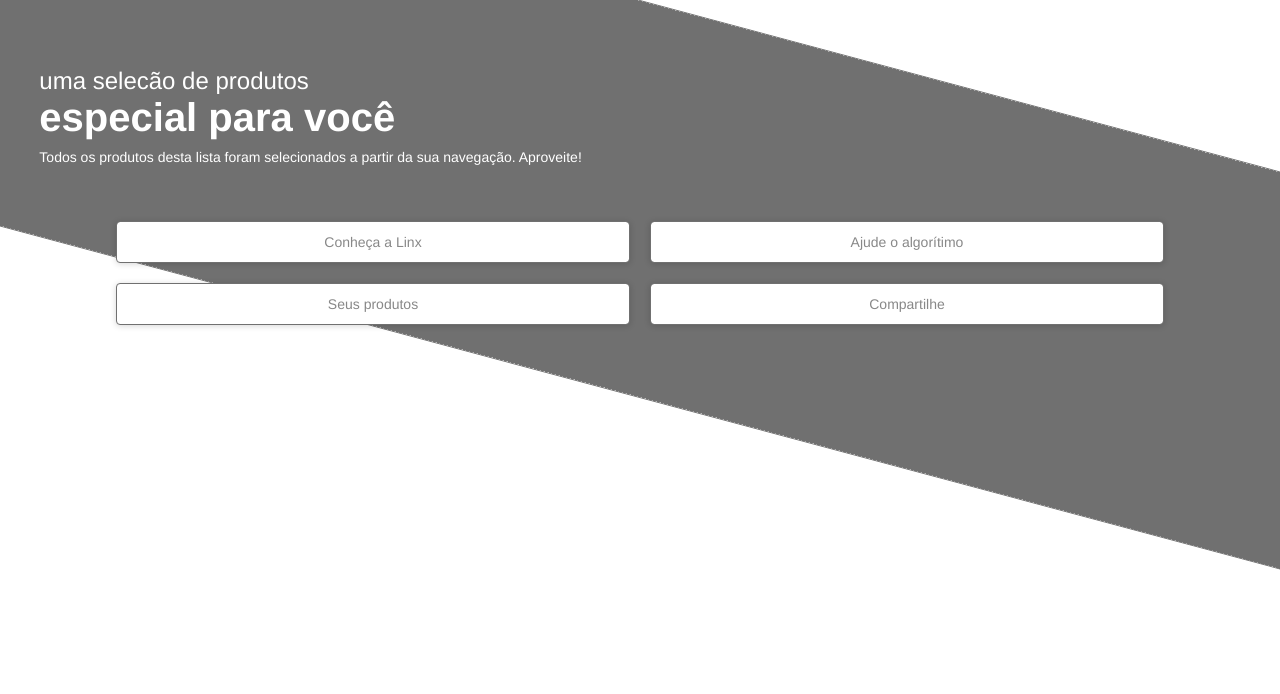
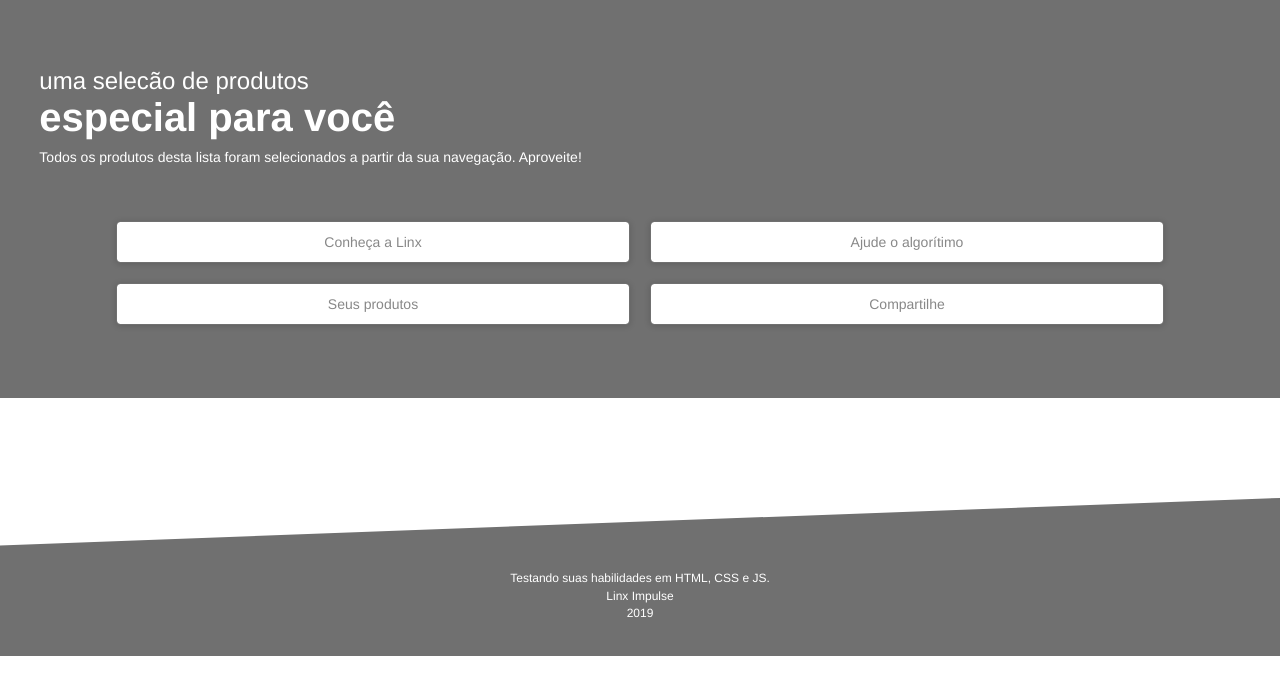
Before and after one commit to brunonasc74/linx-frontend-challenge, a React (Vite) app: page / in a window 1280 px wide. Shown: the top 694 px of the page. Built offline with nearby package versions, Linux system fonts and the light colour scheme.

Commit message:
Footer component created

```diff
--- a/src/App.jsx
+++ b/src/App.jsx
@@ -1,10 +1,12 @@
 import { useState } from 'react';
 import Header from './components/Header';
+import Footer from './components/Footer';
 
 function App() {
 	return (
 		<div className='App'>
 			<Header />
+			<Footer />
 		</div>
 	);
 }
--- /dev/null
+++ b/src/components/Footer.jsx
@@ -0,0 +1,11 @@
+const Footer = () => {
+	return (
+		<footer>
+			<p>Testando suas habilidades em HTML, CSS e JS.</p>
+			<p>Linx Impulse</p>
+			<p>2019</p>
+		</footer>
+	);
+};
+
+export default Footer;
--- a/src/styles/index.css
+++ b/src/styles/index.css
@@ -20,12 +20,12 @@ header {
 	background: #707070 0% 0% no-repeat padding-box;
 	border: 1px solid #707070;
 	opacity: 1;
-	transform: skewY(15deg);
+	/* transform: skewY(15deg); */
 }
 
-header .outer-div {
+/* header .outer-div {
 	transform: skewY(-15deg);
-}
+} */
 
 .box-one {
 	color: #fff;
@@ -66,3 +66,22 @@ header .outer-div {
 	padding: 12px 0;
 	text-align: center;
 }
+
+footer {
+	margin-top: 100px;
+	height: 158px;
+	background: #707070 0% 0% no-repeat padding-box;
+	border: 1px solid #707070;
+	opacity: 1;
+	color: #fff;
+	display: flex;
+	flex-direction: column;
+	align-items: center;
+	font-size: 12px;
+	clip-path: polygon(0 30%, 100% 0%, 100% 100%, 0% 100%);
+	line-height: 1.1rem;
+}
+
+footer p:nth-of-type(1) {
+	margin-top: 71px;
+}
```
